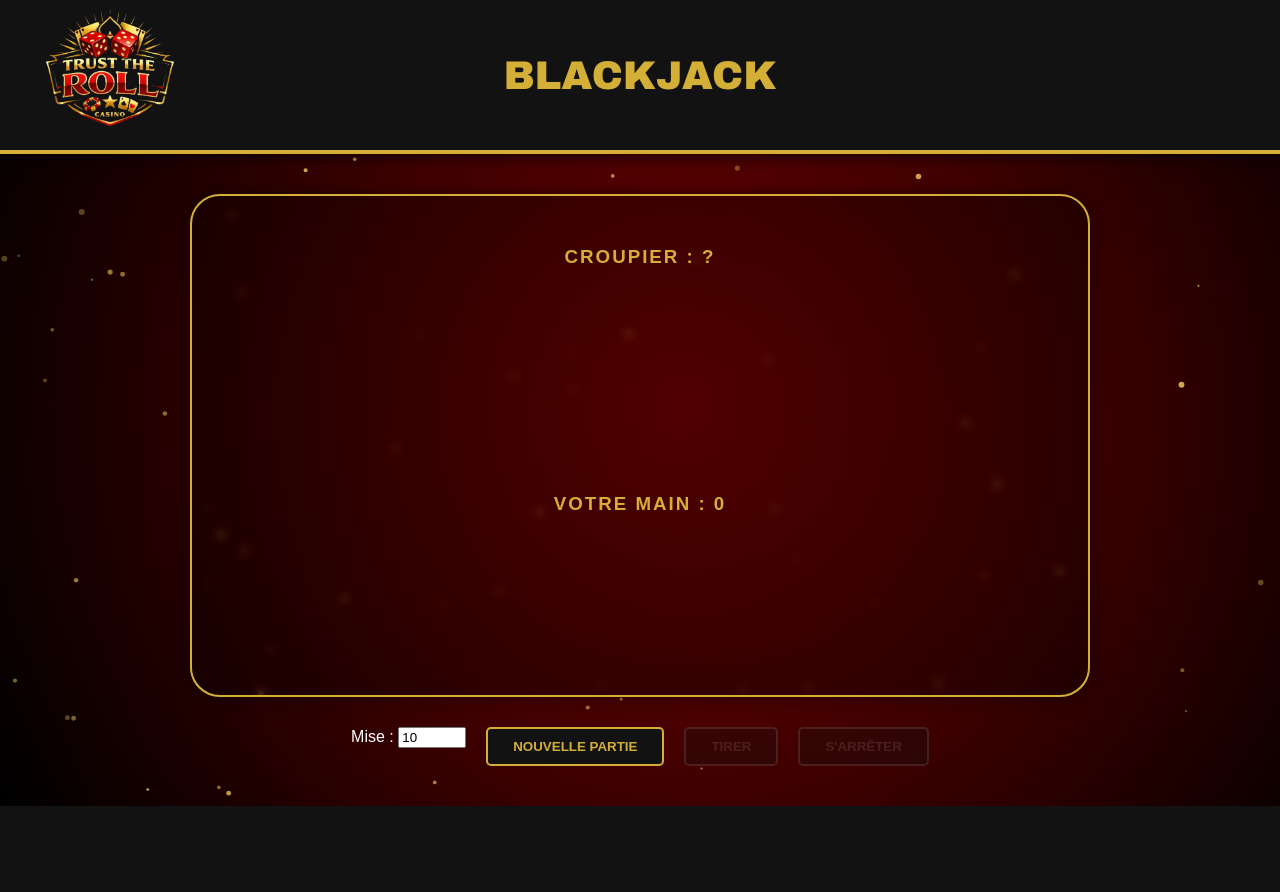
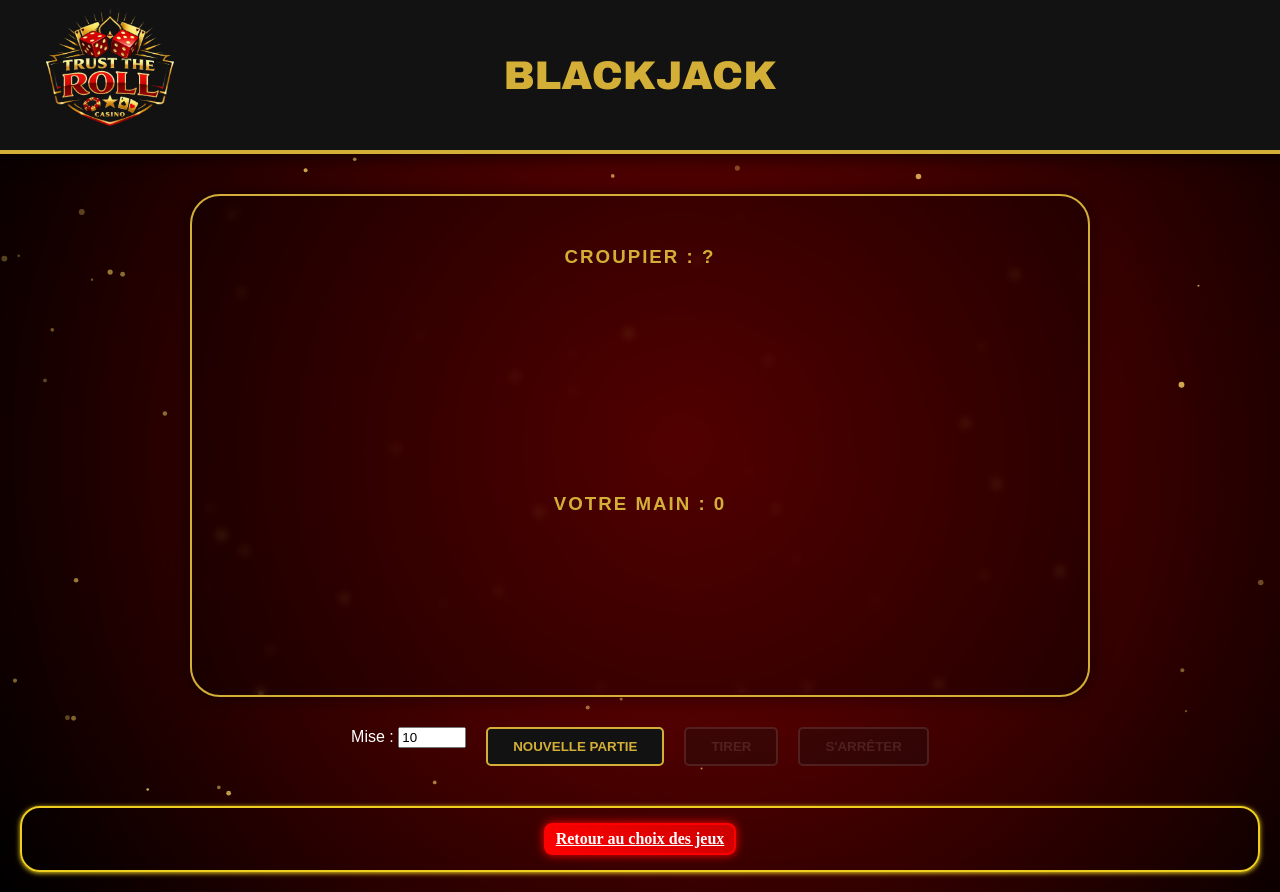
Before and after one commit to slacroix23/Projet_UE2_2, a Flask app: page /jouer-au-blackjack in a window 1280 px wide. Before the commit the page ends 806 px from the top, so only its background shows below. Run offline with Flask 3, Linux system fonts and the light colour scheme.

Commit message:
bouton retour choix

```diff
--- a/static/blackjack.css
+++ b/static/blackjack.css
@@ -63,6 +63,29 @@ body::after {
     box-shadow: 0 5px 15px rgba(0,0,0,0.5);
     position: relative; /* permet de centrer le texte indépendamment */
     padding: 0 30px;
+}
+
+footer {
+    display: flex;
+    justify-content: center;
+    border: 2px solid;
+    border-radius: 20px;
+    color: rgb(238, 207, 31);
+    box-shadow: 0 1px 5px rgb(238, 207, 31);
+    margin: 20px;
+    padding: 15px;
+}
+
+.retour {
+    background: linear-gradient(45deg, #ff0000, #cc0000);
+    color: white;
+    font-weight: bold;
+    padding: 5px 10px;
+    border: 2px solid #ff0000;
+    border-radius: 8px;
+    box-shadow: 0 0 10px #ff0000;
+    cursor: pointer;
+    transition: 0.2s;
 }
 
 .logo img {
--- a/templates/blackjack.html
+++ b/templates/blackjack.html
@@ -40,6 +40,9 @@
         <button id="btn-stand" disabled>S'arrêter</button>
     </div>
 </main>
+<footer>
+    <a href="{{ url_for('choix') }}" class="retour">Retour au choix des jeux</a>
+</footer>
 
     <canvas id="particles"></canvas>
 
--- a/templates/roulette.html
+++ b/templates/roulette.html
@@ -56,6 +56,9 @@
 
         <div id="result" class="result">En attente…</div>
     </main>
+    <footer>
+        <a href="{{ url_for('choix') }}" class="retour">Retour au choix des jeux</a>
+    </footer>
 
     <script>
         // --- PARTICULES DORÉES ---
```
Also changed, not shown: static/roulette.css (+15 -1 lines).
